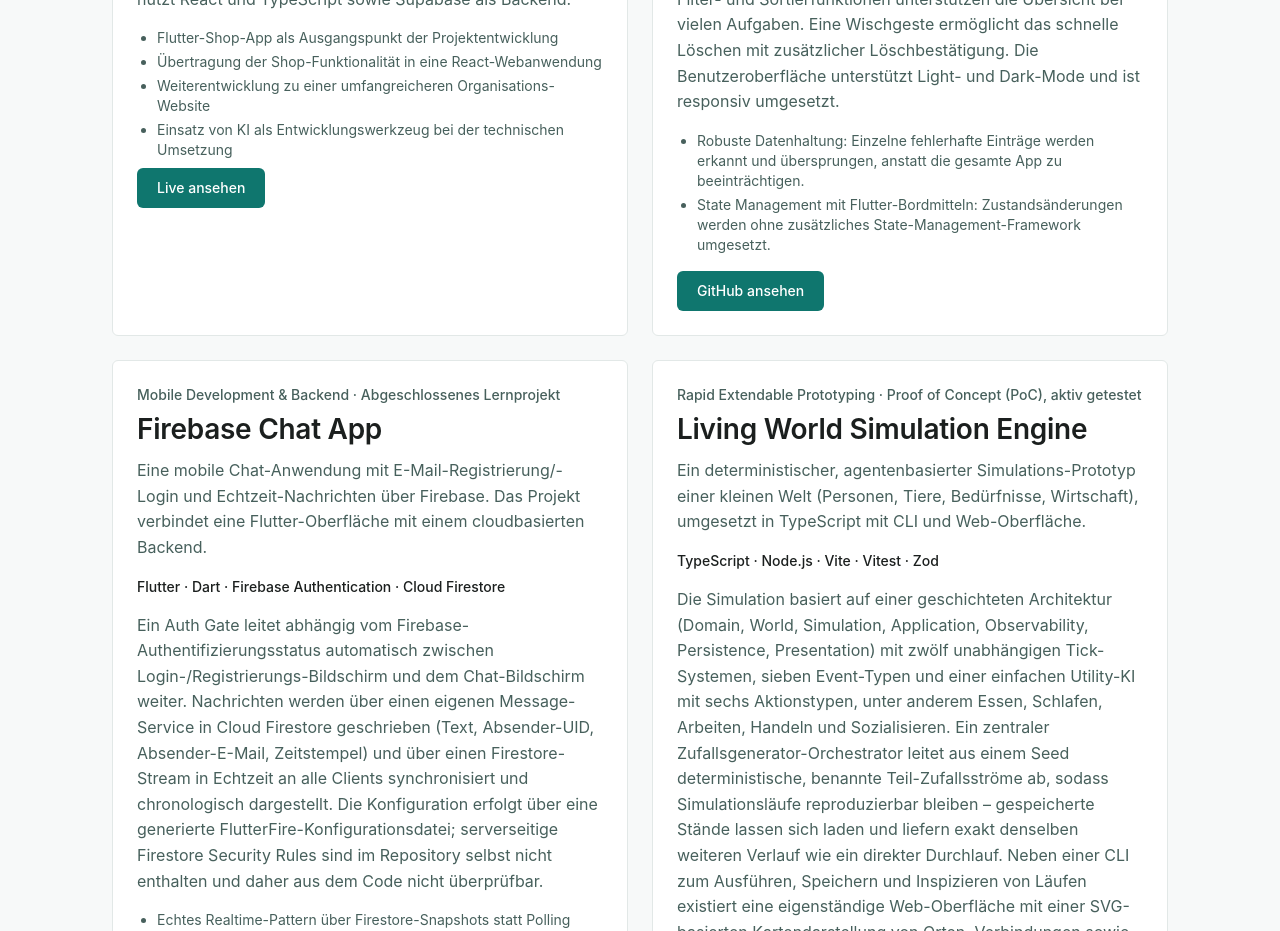
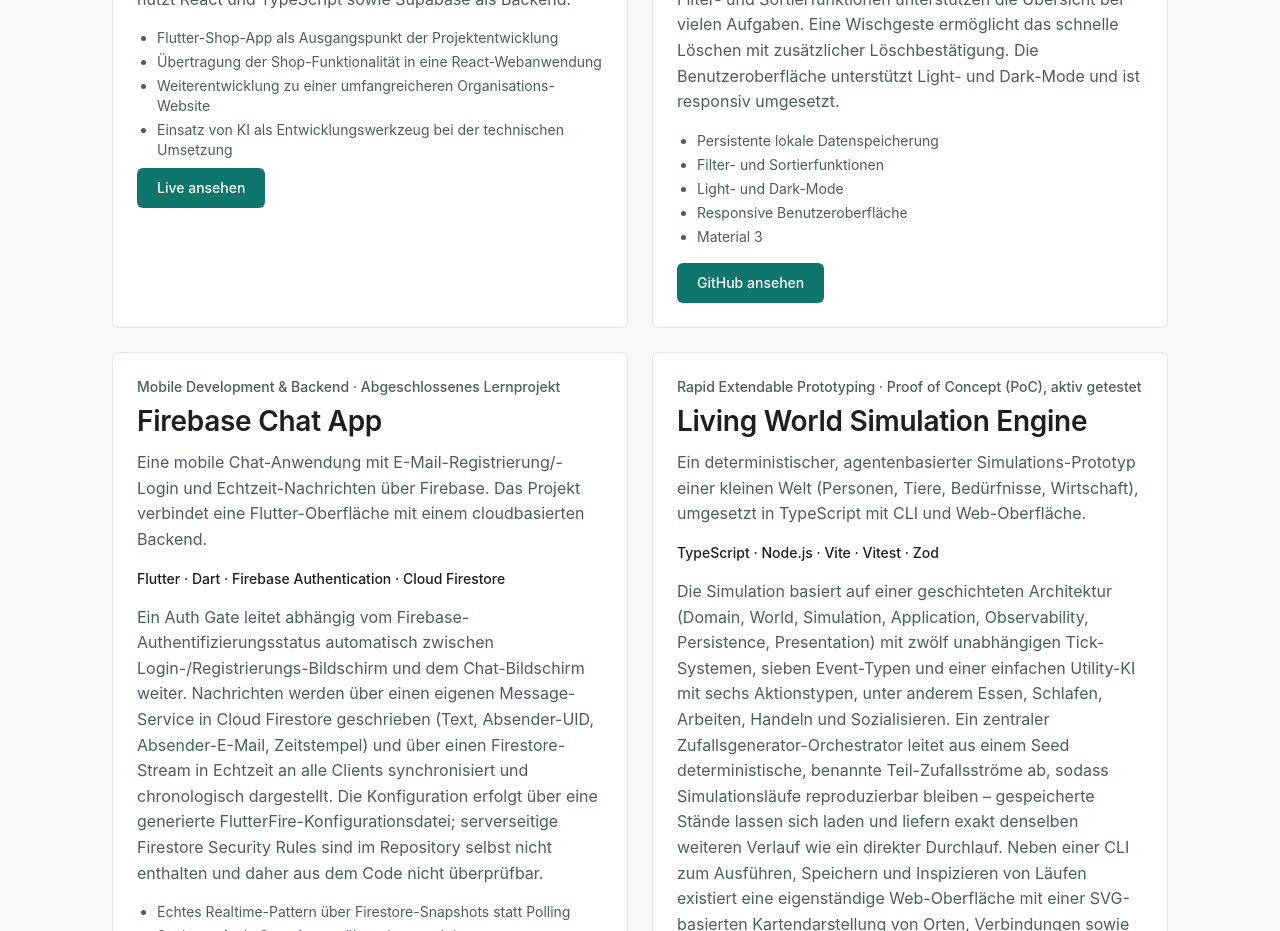
Before and after one commit to Alexandra-S-new/portfolio-alexandra-schetelich, a React (Vite) app: page / in a window 1280 px wide. Shown: the part 2160-3091 px from the top of the page. Built offline with nearby package versions, Linux system fonts and the light colour scheme.

Commit message:
projects-todo-5

```diff
--- a/src/data/projects.ts
+++ b/src/data/projects.ts
@@ -69,8 +69,11 @@
     role:
       'Eigenständige praktische Umsetzung im Rahmen der Weiterbildung im Bereich Mobile Development.',
     highlights: [
-      'Robuste Datenhaltung: Einzelne fehlerhafte Einträge werden erkannt und übersprungen, anstatt die gesamte App zu beeinträchtigen.',
-      'State Management mit Flutter-Bordmitteln: Zustandsänderungen werden ohne zusätzliches State-Management-Framework umgesetzt.',
+      'Persistente lokale Datenspeicherung',
+      'Filter- und Sortierfunktionen',
+      'Light- und Dark-Mode',
+      'Responsive Benutzeroberfläche',
+      'Material 3 ',
     ],
     keyLearnings: [
       'Grundlagen der Sprache Dart',
```
